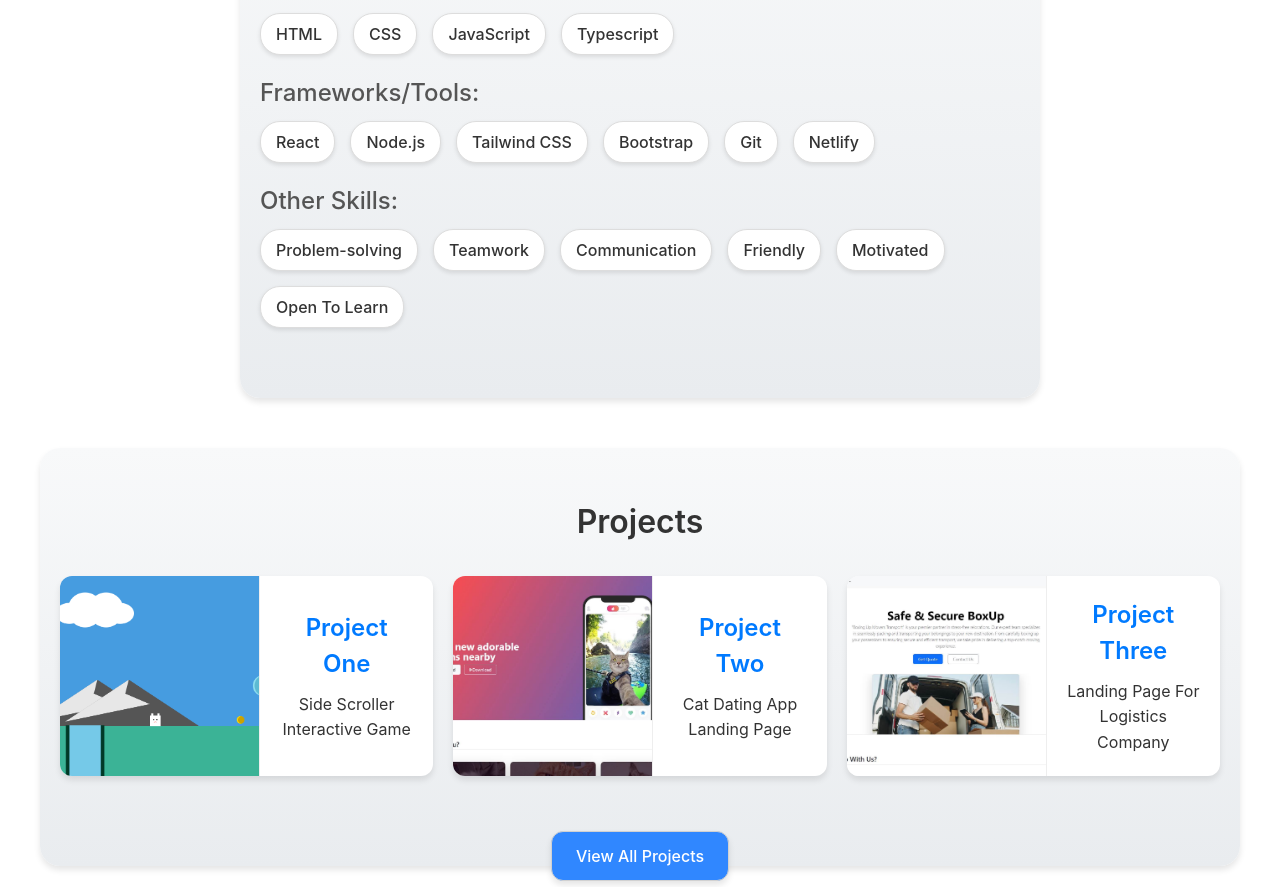
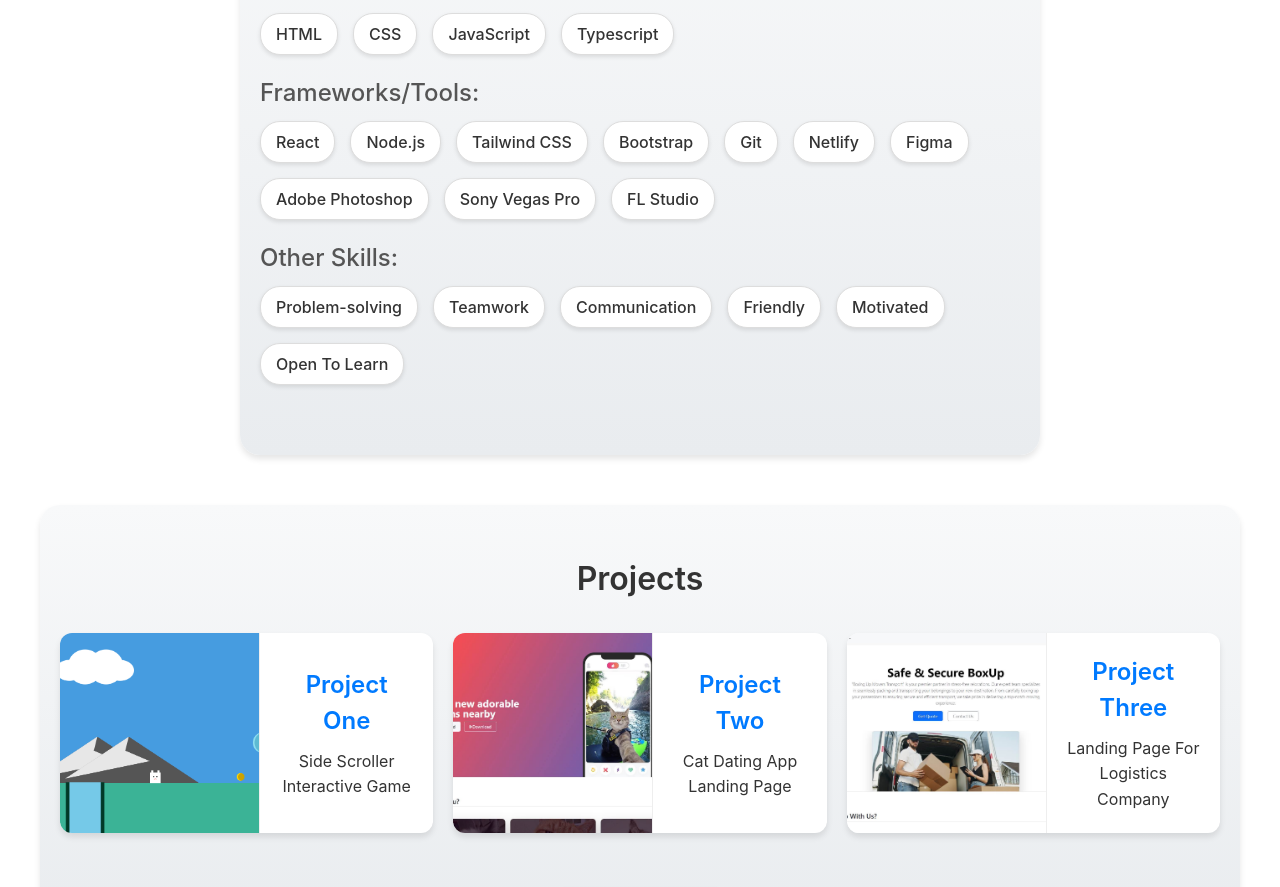
Before and after one commit to BimRai/bimrai_portfolio, a React (Create React App) app: page / in a window 1280 px wide. Shown: the part 1464-2351 px from the top of the page. Built offline with nearby package versions, Linux system fonts and the light colour scheme.

Commit message:
some fixes and favicon update

```diff
--- a/public/index.html
+++ b/public/index.html
@@ -2,7 +2,7 @@
 <html lang="en">
   <head>
     <meta charset="utf-8" />
-    <link rel="icon" href="%PUBLIC_URL%/favicon.ico" />
+    <link rel="icon" href="./favicon.png" />
     <meta name="viewport" content="width=device-width, initial-scale=1" />
     <meta name="theme-color" content="#000000" />
     <meta
--- a/src/components/Skills.js
+++ b/src/components/Skills.js
@@ -27,6 +27,10 @@ const Skills = () => {
             <li>Bootstrap</li>
             <li>Git</li>
             <li>Netlify</li>
+            <li>Figma</li>
+            <li>Adobe Photoshop</li>
+            <li>Sony Vegas Pro</li>
+            <li>FL Studio</li>
           </ul>
         </div>
 
```
Also changed, not shown: public/favicon.png (added).
